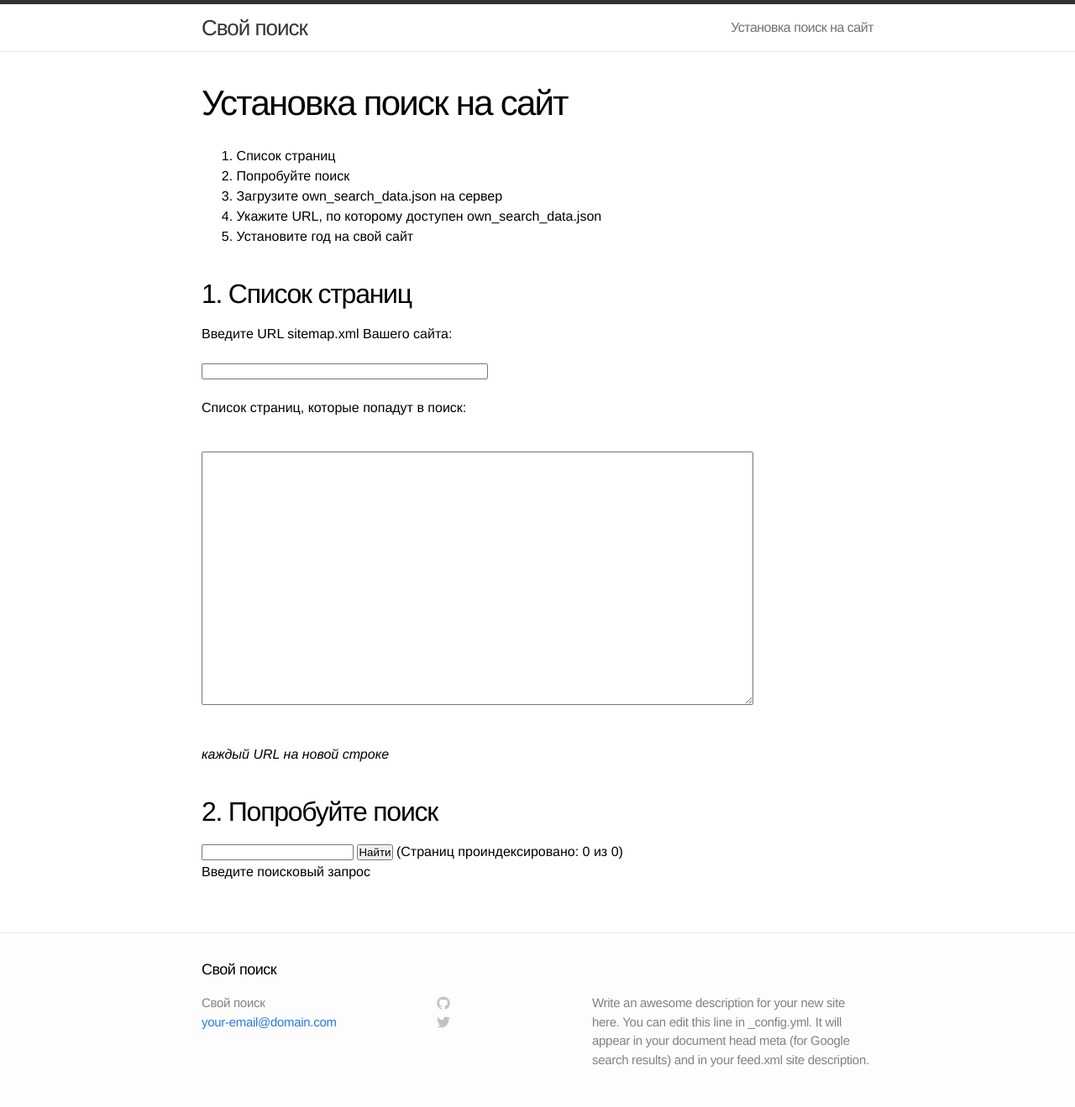
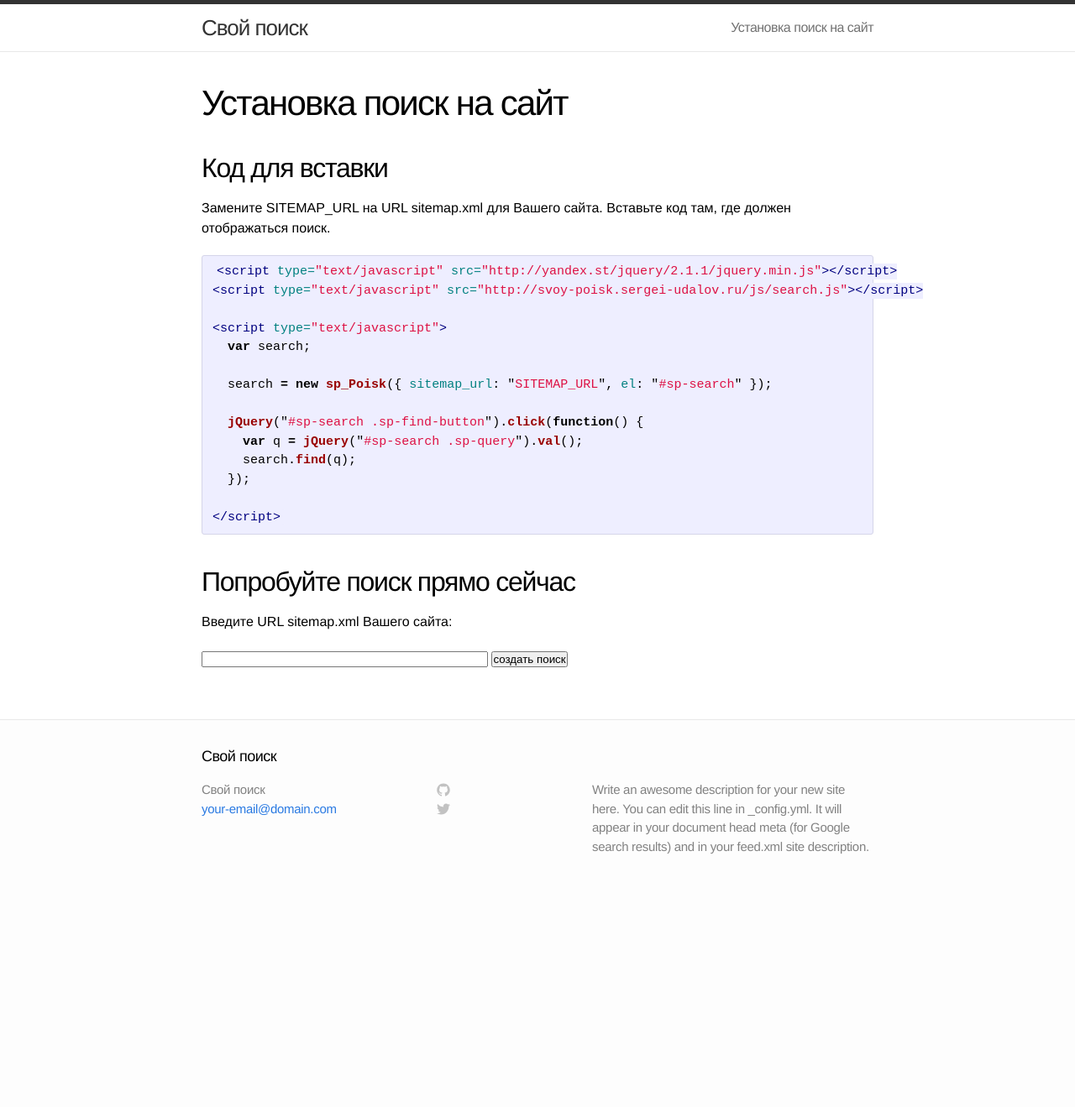
Before and after one commit to sergio-fry/own-search, a Jekyll site: the page built from install.md, in a window 1280 px wide. Shown: the whole page at 84% size. Built offline with Jekyll 4.4.1, drawn with Linux system fonts in a browser that asks for light colours; after the commit the page ends 1065 px from its top, so only the background shows below that; part of the change alters nothing that is shown.

Commit message:
поиск и код для вставки

```diff
--- a/install.md
+++ b/install.md
@@ -4,126 +4,65 @@ title: Установка поиск на сайт
 permalink: /install/
 ---
 
-  1. Список страниц
-  2. Попробуйте поиск
-  3. Загрузите own_search_data.json на сервер
-  4. Укажите URL, по которому доступен own_search_data.json
-  5. Установите год на свой сайт
+## Код для вставки
 
-## 1. Список страниц
+Замените SITEMAP_URL на URL sitemap.xml для Вашего сайта. Вставьте код там, где должен отображаться поиск.
+
+{% highlight html %}
+<script type="text/javascript" src="http://yandex.st/jquery/2.1.1/jquery.min.js"></script>
+<script type="text/javascript" src="http://svoy-poisk.sergei-udalov.ru/js/search.js"></script>
+
+<script type="text/javascript">
+  var search;
+
+  search = new sp_Poisk({ sitemap_url: "SITEMAP_URL", el: "#sp-search" });
+
+  jQuery("#sp-search .sp-find-button").click(function() {
+    var q = jQuery("#sp-search .sp-query").val();
+    search.find(q);
+  });
+
+</script>
+{% endhighlight %}
+
+
+## Попробуйте поиск прямо сейчас
 
 Введите URL sitemap.xml Вашего сайта:
 
-<input type="text" id="sitemap" size="40"/>
+<div id="sitemap">
+  <input type="text" class="sitemap" size="40"/> <input type="submit" value="создать поиск" />
+  <span class="status"></span>
+</div>
 
-Список страниц, которые попадут в поиск:
+<div id="search-example" style="display: none">
+  <div id="sp-search">
+    Поиск: <br /><input type="text" class="sp-query" placeholder="введите поисковый зпрос" value="" /> <input type="submit" value="Найти" class="sp-find-button" />
+    <span class="sp-status"></span>
+    <br />
+    <span class="sp-results"></span>
+  </div>
+</div>
 
-<textarea id="urls" cols="80" rows="20"></textarea>
-
-*каждый URL на новой строке*
-
-## 2. Попробуйте поиск
-
-<input type="text" id="search" /> <input type="submit" value="Найти" />
-(<span id="status">пока страниц нет</span>)
-<br />
-<span id="search_results">Введите поисковый запрос</span>
 
 <script type="text/javascript" src="/js/jquery.min.js"></script>
-<script type="text/javascript" src="/js/worker.js"></script>
+<script type="text/javascript" src="/js/search.js"></script>
 
 <script type="text/javascript">
-  var rca_key = "rca.1.1.20140616T090842Z.b9ca0702ee2f2238.f836b29417365b90f345c0686a50313b70863e1a";
+  var search;
 
-  var rca_fetch_page = function(url) {
-    return $.getJSON("http://rca.yandex.com/?key=" + rca_key + "&url=" + encodeURIComponent(url));
-  }
-
-  var pages = [];
-  var urls = [];
-
-  var fetch_urls_from_sitemap = function(sitemap_url) {
-    return $.get("http://json-curl.herokuapp.com/ba-simple-proxy.php?url="+encodeURIComponent(sitemap_url.trim()), function(data) {
-
-      urls = $(data.contents).find("url loc").map(function(i, el) {
-        return $(el).text();
-      });
-
-      $("#urls").val($.makeArray(urls).join("\n")).trigger("change");
-
-    }, "jsonp");
-  }
-
-  $("#sitemap").val("").change(function() {
-    var loader = $("<img src='/img/loader.gif' />");
-    $("#sitemap").after(loader);
-
-    fetch_urls_from_sitemap($(this).val()).always(function() {
-      loader.remove();
-    });;
+  $("#sitemap .sitemap").val("").change(function() {
+    if($(this).val().trim() != "") {
+      search = new sp_Poisk({ sitemap_url: $(this).val(), el: "#sp-search" });
+      $("#search-example").show();
+    } else {
+      alert("Введите адрес sitemap.xml");
+      $("#search-example").hide();
+    }
   });
 
-
-  var display_status = function() {
-    $("#status").text("Страниц проиндексировано: " + pages.length + " из " + urls.length);
-  }
-
-  $("#urls").val("").change(function() {
-    pages = [];
-
-    display_status();
-
-    var workers = [];
-
-    for(var i=0; i < 10; i++) {
-      workers.push(new Worker());
-    }
-
-    $("#urls").val().split(/\s/).map(function(url, i) {
-      workers[i % workers.length].add_job(function(callback) {
-        rca_fetch_page(url.trim()).done(function(data) {
-          pages.push(data);
-          display_status();
-        }).always(callback);
-      })
-    });
-
-    workers.map(function(worker) { worker.work() });
-
-  }).trigger("change");
-
-  $("#search").keyup(function() {
-    var q = $(this).val();
-
-    html = "";
-
-
-    if(!!q) { // если запрос не пустой
-      matched = pages.reduce(function(result, el) {
-        var text = el.title + el.content;
-        if(text.toLowerCase().search(q.toLowerCase()) != -1) {
-          result.push(el);
-        }
-
-        return result;
-      }, []);
-
-      html = matched.slice(0, 9).map(function(el) {
-        return "<li><p><strong><a href='"+el.url+"'>"+el.title+"</a></strong><br />"+el.content+"</p></li>";
-      }).join("");
-
-      html = "<ol>"+html+"</ol>";
-
-      if(matched.length > 10) {
-        html += "<p>...и еще "+(matched.length - 10)+" результатов</p>";
-      }
-
-
-    } else {
-      results = "Введите поисковый запрос";
-    }
-
-    $("#search_results").html(html);
+  $("#sp-search .sp-find-button").click(function() {
+    var q = $("#sp-search .sp-query").val();
+    search.find(q);
   });
-
 </script>
--- /dev/null
+++ b/js/search.js
@@ -0,0 +1,188 @@
+(function($) {
+
+
+  var Worker = function() {
+    this.jobs = [];
+  }
+
+  // var worker = new Worker();
+  // worker.add_job(function(callback) {
+  //   // do the job
+  //   callback();
+  // });
+  //
+  // worker.work();
+  Worker.prototype.add_job = function(job) {
+    this.jobs.push(job);
+  }
+
+  // callback после выполнения всех задач
+  Worker.prototype.work = function(callback) {
+    var job = this.jobs.shift();
+    var worker = this;
+
+    if(!!job) {
+      this.do_the_job(job, function() {
+        worker.work(callback)
+      });
+    } else {
+      (callback || $.noop)();
+    }
+  }
+
+  Worker.prototype.do_the_job = function(job, callback) {
+    job(callback);
+  }
+
+  Worker.prototype.idle = function() {
+    return this.jobs.length == 0;
+  }
+
+
+
+
+
+
+
+  var rca_key = "rca.1.1.20140616T090842Z.b9ca0702ee2f2238.f836b29417365b90f345c0686a50313b70863e1a";
+
+  var rca_fetch_page = function(url) {
+    return $.getJSON("http://rca.yandex.com/?key=" + rca_key + "&url=" + encodeURIComponent(url));
+  }
+
+  var ERROR = -1;
+  var READY = 0;
+  var EMPTY = 1;
+  var INDEXINX = 2;
+
+  var Search = window.sp_Poisk = function(options) {
+    this.sitemap_url = options.sitemap_url || ("//"+window.location.host+"/sitemap.xml");
+
+    this.$el = $(options.el);
+    this.$results = this.$el.find(".sp-results");
+    this.$status = this.$el.find(".sp-status");
+
+    this.pages = [];
+    this.urls = [];
+
+    this.workers = [];
+
+    for(var i=0; i < 10; i++) {
+      this.workers.push(new Worker());
+    }
+
+    this.set_status(EMPTY);
+
+    this.build_index();
+  };
+
+
+  Search.prototype.set_status = function(status) {
+    this.status = status;
+    this.display_status();
+  }
+
+  Search.prototype.display_status = function() {
+    var result;
+
+    switch(this.status) {
+      case ERROR: result = "Ошибка: " + this.error; break;
+      case READY: result = ""; break;
+      case EMPTY: result = "индекс пуст"; break;
+      case INDEXINX:
+        result = "Страниц проиндексировано: " + this.pages.length + " из " + this.urls.length;
+      break;
+      default:
+        result = "Незвестная ошибка";
+    }
+
+    this.$status.text(result);
+  }
+
+  Search.prototype.fetch_urls_from_sitemap = function(sitemap_url) {
+    var search = this;
+
+    return $.get("http://json-curl.herokuapp.com/ba-simple-proxy.php?url="+encodeURIComponent(sitemap_url.trim()), function(data) {
+
+      search.urls = $.makeArray($(data.contents).find("url loc").map(function(i, el) {
+        return $(el).text();
+      }));
+    }, "jsonp").fail(function() {
+      this.status = ERROR;
+      this.error = "Не удалось загрузить sitemap.xml";
+    });
+  }
+
+  Search.prototype.workers_idling = function() {
+  }
+
+  Search.prototype.build_index = function() {
+    var search = this;
+
+    search.set_status(INDEXINX);
+
+    return this.fetch_urls_from_sitemap(this.sitemap_url).always(function() {
+      search.pages = [];
+
+      search.urls.map(function(url, i) {
+        search.workers[i % search.workers.length].add_job(function(callback) {
+          rca_fetch_page(url.trim()).done(function(data) {
+            search.pages.push(data);
+            search.display_status();
+          }).always(callback);
+        })
+      });
+
+      search.workers.map(function(worker) {
+        worker.work(function() {
+          var worker_statuses = search.workers.map(function(worker) {
+            return worker.idle();
+          });
+
+          if(worker_statuses.indexOf(false) == -1) {
+            if(search.pages.length > 0) {
+              search.set_status(READY);
+            } else {
+              search.set_status(EMPTY);
+            }
+          }
+        })
+      });
+    });
+  }
+
+  Search.prototype.page_to_html = function(page) {
+    return "<strong><a href='"+page.url+"'>"+page.title+"</a></strong><br />"+page.content+"";
+  }
+
+  Search.prototype.find = function(q) {
+    var search = this;
+
+    html = "";
+
+    if(!!q) { // если запрос не пустой
+      matched = this.pages.reduce(function(result, el) {
+        var text = el.title + el.content;
+        if(text.toLowerCase().search(q.toLowerCase()) != -1) {
+          result.push(el);
+        }
+
+        return result;
+      }, []);
+
+      html = matched.slice(0, 9).map(function(el) {
+        return "<li>"+search.page_to_html(el)+"</li>";
+      }).join("");
+
+      html = "<ol>"+html+"</ol>";
+
+      if(matched.length > 10) {
+        html += "<p>...и еще "+(matched.length - 10)+" результатов</p>";
+      }
+    } else {
+      results = "Введите поисковый запрос";
+    }
+
+    this.$results.html(html);
+  }
+})(jQuery);
--- a/js/worker.js
+++ /dev/null
@@ -1,31 +0,0 @@
-(function() {
-  var Worker = window.Worker = function() {
-    this.jobs = [];
-  }
-
-  // var worker = new Worker();
-  // worker.add_job(function(callback) {
-  //   // do the job
-  //   callback();
-  // });
-  //
-  // worker.work();
-  Worker.prototype.add_job = function(job) {
-    this.jobs.push(job);
-  }
-
-  Worker.prototype.work = function(job) {
-    var job = this.jobs.shift();
-    var worker = this;
-
-    if(!!job) {
-      this.do_the_job(job, function() {
-        worker.work()
-      });
-    }
-  }
-
-  Worker.prototype.do_the_job = function(job, callback) {
-    job(callback);
-  }
-})();
```
